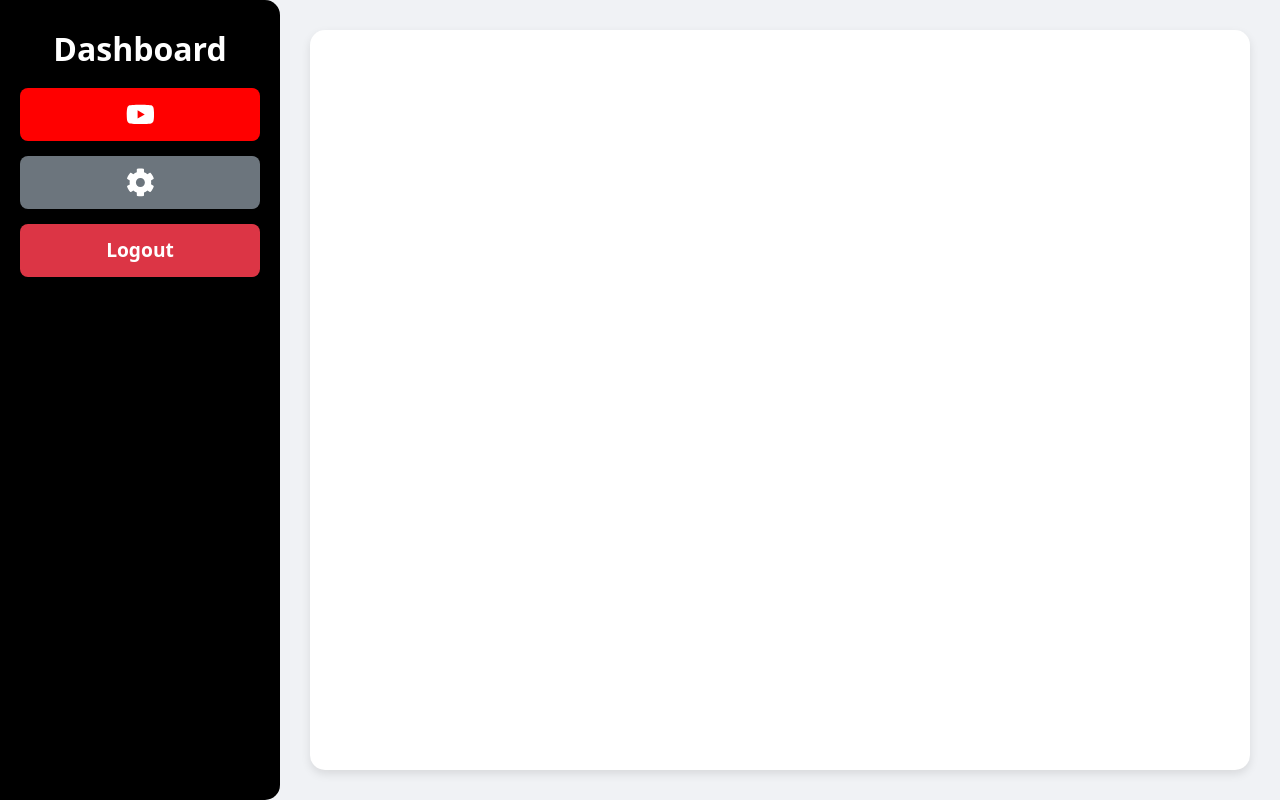
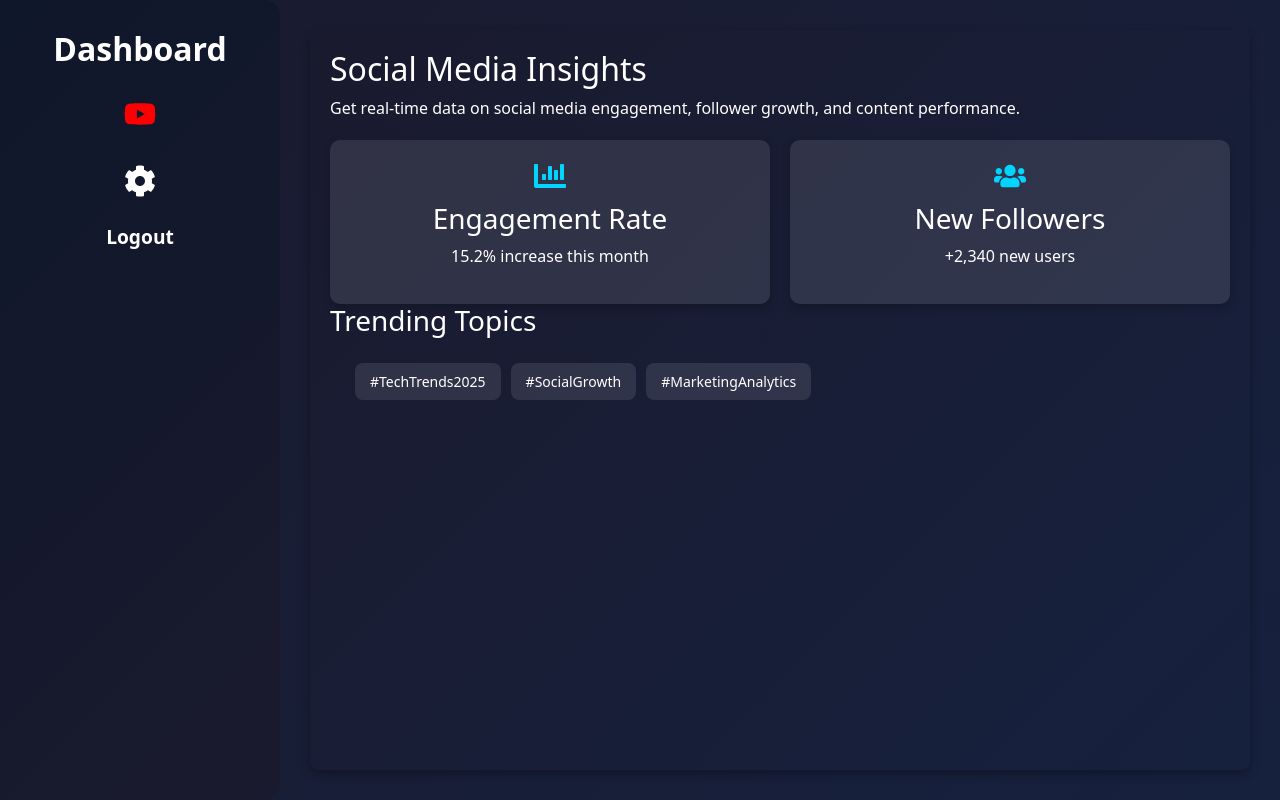
Before and after one commit to Pavithraa77/SOCIALEYES, a React (Vite) app: page /dashboard in a window 1280 px wide. Built offline with nearby package versions, Linux system fonts and the light colour scheme.

Commit message:
css changes by gv

```diff
--- a/src/css/Dashboard.css
+++ b/src/css/Dashboard.css
@@ -2,13 +2,14 @@
 .dashboard-wrapper {
   display: flex;
   height: 100vh;
-  background: #f0f2f5;
+  background: linear-gradient(135deg, #1a1a2e, #16213e); /* Matching dark theme */
+  color: white;
 }
 
-/* Sidebar (Dashboard on the Left) */
+/* Sidebar */
 .dashboard-sidebar {
   width: 280px;
-  background: black; /* Changed to black */
+  background: linear-gradient(135deg, #0f172a, #1a1a2e); /* Dark blue with slight black tint */
   color: white;
   padding: 30px 20px;
   text-align: center;
@@ -26,69 +27,118 @@
   color: white;
 }
 
-/* Buttons - Stacked Vertically */
+/* Buttons Layout */
 .dashboard-nav {
   display: flex;
   flex-direction: column;
   width: 100%;
   align-items: center;
-  gap: 15px; /* Space between buttons */
+  gap: 15px;
 }
 
-/* Buttons Styling */
-.dashboard-btn {
-  width: 100%;
-  font-size: 1.2rem;
-  padding: 12px;
-  border-radius: 8px;
-  font-weight: bold;
-  transition: all 0.3s ease;
-  color: white;
+/* Icon Buttons (YouTube & Settings) */
+.icon-btn {
+  background: transparent;
+  padding: 10px;
   border: none;
-  display: flex;
-  align-items: center;
-  justify-content: center;
 }
 
-/* Dashboard Button Icons */
+/* YouTube & Settings Icon Styling */
 .dashboard-icon {
-  font-size: 1.8rem; /* Makes icons bigger */
+  font-size: 2rem;
   color: white;
+  transition: transform 0.3s ease, filter 0.3s ease;
 }
 
-/* Specific Button Colors */
-.youtube-btn {
-  background-color: #ff0000; /* YouTube Red */
+/* YouTube Icon */
+.youtube-icon {
+  color: #ff0000 !important;
 }
 
-.settings-btn {
-  background-color: #6c757d; /* Grey */
+/* Hover Effect for Icons */
+.dashboard-icon:hover {
+  transform: scale(1.2);
+  filter: brightness(1.3);
 }
 
-.logout-btn {
-  background-color: #dc3545; /* Red */
+/* Logout Button (Text Only) */
+.logout-text-btn {
+  background: transparent;
+  border: none;
+  font-size: 1.2rem;
+  font-weight: bold;
+  color: white;
+  cursor: pointer;
+  transition: transform 0.3s ease, filter 0.3s ease;
 }
 
-/* Hover Effects */
-.dashboard-btn:hover {
+/* Hover Effect for Logout */
+.logout-text-btn:hover {
   transform: scale(1.05);
   filter: brightness(1.2);
 }
 
-/* Main Content Area (Takes Remaining Space) */
+/* Main Content */
 .dashboard-content {
   flex-grow: 1;
-  background: white;
+  background: rgba(255, 255, 255, 0.1); /* Semi-transparent effect */
   padding: 40px;
   border-radius: 15px;
   margin: 30px;
-  box-shadow: 0px 4px 10px rgba(0, 0, 0, 0.1);
+  box-shadow: 0px 4px 10px rgba(0, 0, 0, 0.3);
   overflow-y: auto;
+  color: white;
 }
 
-/* Coming Soon Styling */
-.coming-soon {
-  color: #555;
-  font-size: 1.5rem;
-  margin-top: 50px;
+/* Fix White Background Issue */
+.dashboard-content,
+.container {
+  background: linear-gradient(135deg, #1a1a2e, #16213e); /* Same as dashboard */
+  padding: 20px;
+  border-radius: 10px;
 }
+
+/* Analytics Card Fix */
+.card {
+  background: rgba(255, 255, 255, 0.1) !important;
+  color: white;
+  border: none;
+}
+
+/* Stats Section */
+.stats-container {
+  display: flex;
+  gap: 20px;
+  margin-top: 20px;
+}
+
+.stat-card {
+  background: rgba(255, 255, 255, 0.1);
+  padding: 20px;
+  border-radius: 10px;
+  text-align: center;
+  flex: 1;
+  box-shadow: 0px 4px 10px rgba(0, 0, 0, 0.2);
+}
+
+.stat-icon {
+  font-size: 2rem;
+  margin-bottom: 10px;
+  color: #00d4ff;
+}
+
+/* Trending Topics */
+.trending-topics {
+  margin-top: 20px;
+  padding-left: 20px;
+}
+
+.trending-topics li {
+  list-style-type: none;
+  background: rgba(255, 255, 255, 0.1);
+  display: inline-block;
+  padding: 8px 15px;
+  margin: 5px;
+  border-radius: 8px;
+  font-size: 14px;
+}
--- a/src/pages/DashBoard.jsx
+++ b/src/pages/DashBoard.jsx
@@ -1,8 +1,8 @@
 import { useState } from "react";
 import { useNavigate } from "react-router-dom";
-import { FaYoutube, FaCog } from "react-icons/fa"; // Import Icons
+import { FaYoutube, FaCog, FaChartBar, FaUsers } from "react-icons/fa";
 import YouTubeAnalytics from "./YoutubeAnalytics";
-import "../css/Dashboard.css"; // Import the CSS file
+import "../css/Dashboard.css";
 
 const Dashboard = () => {
   const [activeFeature, setActiveFeature] = useState("home");
@@ -10,28 +10,59 @@ const Dashboard = () => {
 
   return (
     <div className="dashboard-wrapper">
-      {/* Sidebar for Dashboard and Buttons */}
+      {/* Sidebar */}
       <div className="dashboard-sidebar">
         <h1 className="dashboard-title">Dashboard</h1>
+        <nav className="dashboard-nav">
+          {/* YouTube Icon Button */}
+          <button className="icon-btn" onClick={() => setActiveFeature("youtube")}>
+            <FaYoutube className="dashboard-icon youtube-icon" />
+          </button>
 
-        {/* Buttons in Vertical Layout */}
-        <nav className="dashboard-nav">
-          <button className="btn dashboard-btn youtube-btn" onClick={() => setActiveFeature("youtube")}>
-            <FaYoutube className="dashboard-icon" />
-          </button>
-          <button className="btn dashboard-btn settings-btn" onClick={() => setActiveFeature("settings")}>
+          {/* Settings Icon Button */}
+          <button className="icon-btn" onClick={() => setActiveFeature("settings")}>
             <FaCog className="dashboard-icon" />
           </button>
-          <button className="btn dashboard-btn logout-btn" onClick={() => navigate("/")}>
+
+          {/* Logout Button (Text Only) */}
+          <button className="logout-text-btn" onClick={() => navigate("/")}>
             Logout
           </button>
         </nav>
       </div>
 
-      {/* Main Content Area */}
+      {/* Main Content */}
       <div className="dashboard-content">
         {activeFeature === "youtube" && <YouTubeAnalytics />}
         {activeFeature === "settings" && <h3 className="coming-soon">Settings Page (Coming Soon)</h3>}
+
+        {activeFeature === "home" && (
+          <div>
+            <h2>Social Media Insights</h2>
+            <p>Get real-time data on social media engagement, follower growth, and content performance.</p>
+
+            <div className="stats-container">
+              <div className="stat-card">
+                <FaChartBar className="stat-icon" />
+                <h3>Engagement Rate</h3>
+                <p>15.2% increase this month</p>
+              </div>
+
+              <div className="stat-card">
+                <FaUsers className="stat-icon" />
+                <h3>New Followers</h3>
+                <p>+2,340 new users</p>
+              </div>
+            </div>
+
+            <h3>Trending Topics</h3>
+            <ul className="trending-topics">
+              <li>#TechTrends2025</li>
+              <li>#SocialGrowth</li>
+              <li>#MarketingAnalytics</li>
+            </ul>
+          </div>
+        )}
       </div>
     </div>
   );
```
Also changed, not shown: src/css/YoutubeAnalytics.css (added, +91 -0 lines).
